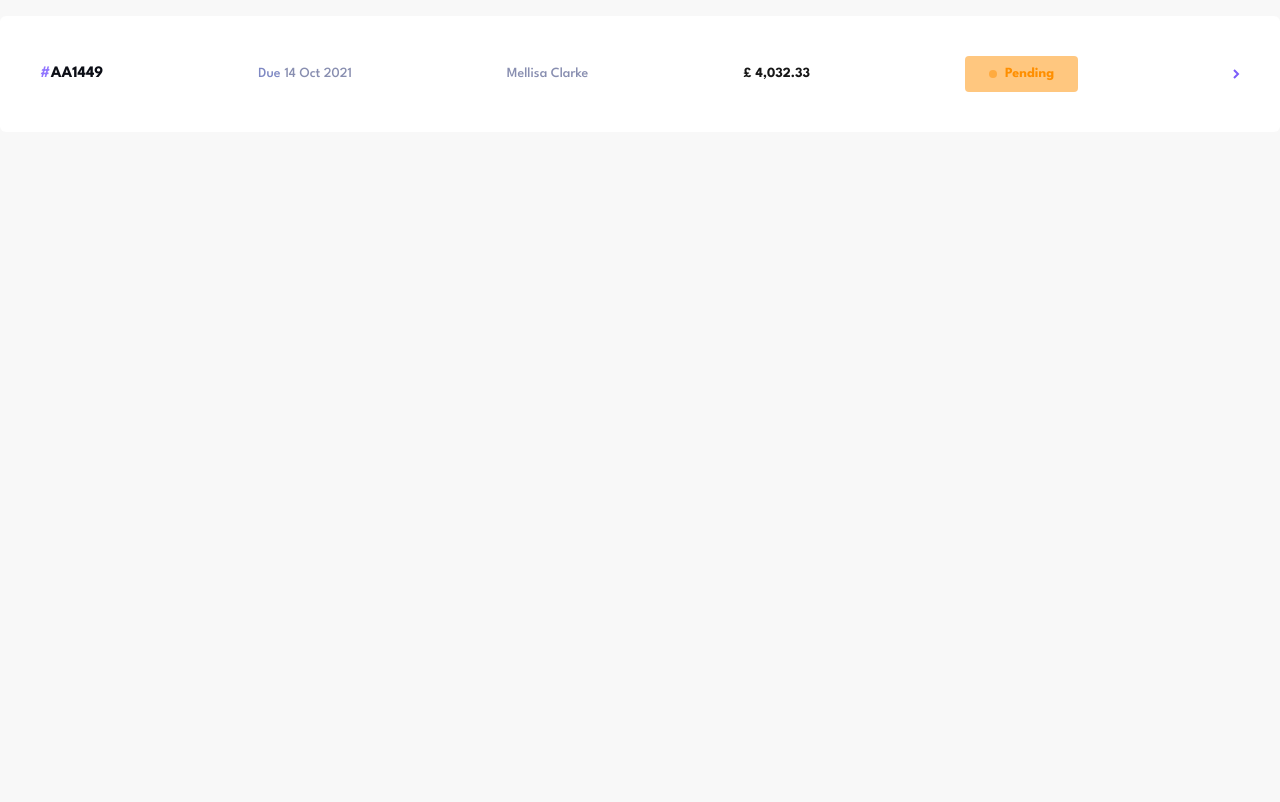
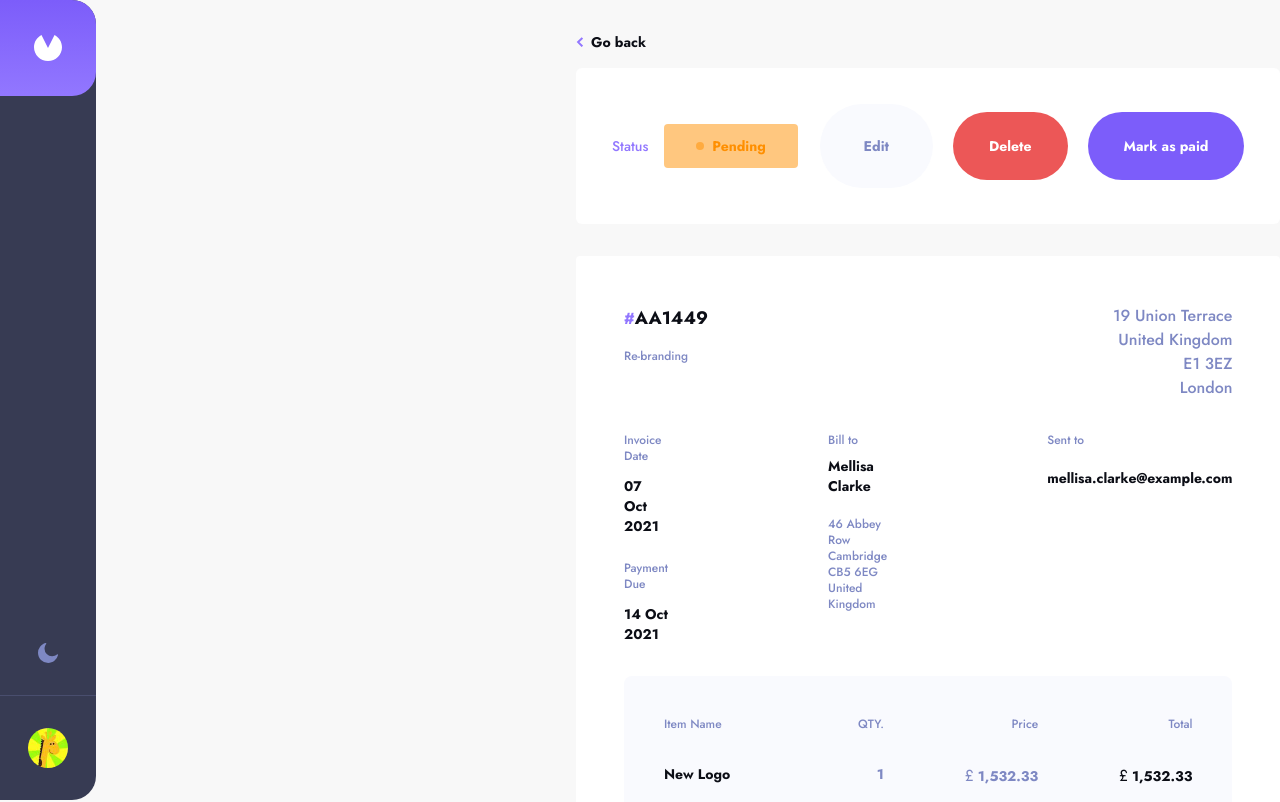
Before and after one commit to ijklmopffs/invoice-app, a Next.js app: page /view/AA1449 in a window 1280 px wide. Shown: the top 802 px of the page. Built offline with nearby package versions, Linux system fonts and the light colour scheme.

Commit message:
view page added

```diff
--- a/app/layout.tsx
+++ b/app/layout.tsx
@@ -1,9 +1,9 @@
 import type { Metadata } from "next";
-import { League_Spartan } from "next/font/google";
+import { Jost } from "next/font/google";
 import { AppProvider } from "@/context/provider";
 import "./globals.css";
 
-const spartan = League_Spartan({ subsets: ["latin"] });
+const jost = Jost({ subsets: ["latin"] });
 
 export const metadata: Metadata = {
   title: "Invoice App",
@@ -18,7 +18,7 @@ export default function RootLayout({
   return (
     <AppProvider>
       <html lang="en">
-        <body className={`${spartan.className} antialiased bg-lightBg`}>
+        <body className={`${jost.className} antialiased bg-lightBg`}>
           {children}
         </body>
       </html>
--- a/app/view/[id]/page.tsx
+++ b/app/view/[id]/page.tsx
@@ -1,43 +1,229 @@
 "use client";
 
-import InvoiceComponent from "@/components/InvoiceComponent";
 import { useProvider } from "@/context/provider";
 import { useParams, useRouter } from "next/navigation";
-import arrowRight from "@/images/icon-arrow-right.svg";
+import arrowLeft from "@/images/icon-arrow-left.svg";
+import Image from "next/image";
+import logo from "@/images/logo.svg";
+import moonIcon from "@/images/icon-moon.svg";
+import avatar from "@/images/image-avatar.jpg";
+import {
+  capitalizeFirstLetter,
+  formatDate,
+  formatMoney,
+} from "@/helpers/helper";
 
 export default function ViewInvoice() {
-  const { getViewById } = useProvider();
+  const { getViewById, invoiceDetails } = useProvider();
+
+  console.log(invoiceDetails);
 
   const params = useParams();
-  //   const router = useRouter();
+  const router = useRouter();
   const id = params.id;
 
+  const invoice = getViewById(id);
+  console.log(invoice);
   if (!id) return <p>Loading...</p>;
 
-  const invoice = getViewById(id);
-  //   const handleBack = () => {
-  //     router.back();
-  //   };
+  const handleBack = () => {
+    router.back();
+  };
 
-  let invoiceDetails;
+  function getStatusStyles(status: string): {
+    textColor: string;
+    bgColor: string;
+  } {
+    const styles: Record<string, { textColor: string; bgColor: string }> = {
+      paid: { textColor: "text-[#33D69F]", bgColor: "bg-[#33D69F]/50" },
+      pending: { textColor: "text-[#FF8F00]", bgColor: "bg-[#FF8F00]/50" },
+      draft: { textColor: "text-[#373B53]", bgColor: "bg-[#373B53]/50" },
+    };
 
-  if (invoice) {
-    invoiceDetails = (
-      <InvoiceComponent
-        id={invoice.id}
-        key={invoice.id}
-        createdAt={invoice.createdAt}
-        paymentDue={invoice.paymentDue}
-        description={invoice.description}
-        paymentTerms={invoice.paymentTerms}
-        clientName={invoice.clientName}
-        clientEmail={invoice.clientEmail}
-        status={invoice.status}
-        total={invoice.total}
-        arrowRight={arrowRight}
-      />
-    );
+    return styles[status] || { textColor: "text-black", bgColor: "bg-white" };
   }
 
-  return <div>{invoiceDetails}</div>;
+  return (
+    <main className="flex gap-[30rem]">
+      <div className="bg-[#373b53] w-24 h-screen rounded-tr-3xl rounded-br-3xl flex flex-col justify-between pb-8">
+        <div className="bg-gradient-to-b from-purple to-lightPurple w-24 h-24 flex items-center justify-center rounded-tr-3xl rounded-br-3xl">
+          <Image src={logo} alt="" className="mx-auto" />
+        </div>
+
+        <div className="flex flex-col items-center justify-center gap-8">
+          <Image src={moonIcon} alt="" />
+          <div className="bg-[#494e6e] w-full h-[1px]" />
+          <Image src={avatar} alt="" className="rounded-full w-10 h-10" />
+        </div>
+      </div>
+
+      <div className="w-[65rem] my-8">
+        <div>
+          <button
+            className="flex items-center gap-2 bg-transparent"
+            onClick={handleBack}
+          >
+            <Image src={arrowLeft} alt="" />
+            <p className="text-darkBeige font-bold text-sm">Go back</p>
+          </button>
+        </div>
+
+        <div className="flex items-center justify-between bg-white rounded-md p-9 mt-4">
+          <div className="flex items-center gap-4">
+            <p className="text-lightPurple font-medium text-sm">Status</p>
+            <div
+              className={`px-8 py-3 rounded flex items-center gap-2 font-bold text-sm ${
+                getStatusStyles(invoice!.status).textColor
+              } ${getStatusStyles(invoice!.status).bgColor}`}
+            >
+              <div
+                className={`w-2 h-2 rounded ${
+                  getStatusStyles(invoice!.status).textColor
+                } ${getStatusStyles(invoice!.status).bgColor}`}
+              ></div>
+              <p>{capitalizeFirstLetter(invoice!.status)}</p>
+            </div>
+          </div>
+
+          <div className="space-x-5">
+            <button className="bg-[#f9fafe] text-lighterPurple font-bold rounded-full px-11 py-8 text-sm">
+              Edit
+            </button>
+            <button className="bg-errorRed text-white font-bold rounded-full px-9 py-6 text-sm">
+              Delete
+            </button>
+            <button className="bg-purple text-white font-bold rounded-full px-9 py-6 text-sm">
+              Mark as paid
+            </button>
+          </div>
+        </div>
+
+        <div className="bg-white rounded mt-8 p-12">
+          <div className="flex justify-between">
+            <div className="space-y-4">
+              <div className="">
+                <span className="text-lightPurple font-bold">#</span>
+                <h3 className="text-darkBeige font-bold inline-block text-lg">
+                  {invoice?.id}
+                </h3>
+              </div>
+
+              <p className="font-medium text-xs text-lighterPurple">
+                {invoice?.description}
+              </p>
+            </div>
+
+            <div className="text-right font-medium text-lighterPurple">
+              <p>{invoice?.senderAddress.street}</p>
+              <p>{invoice?.senderAddress.country}</p>
+              <p>{invoice?.senderAddress.postCode}</p>
+              <p>{invoice?.senderAddress.city}</p>
+            </div>
+          </div>
+
+          <div className="mt-8 flex gap-40">
+            <div className="space-y-6">
+              <div className="space-y-3">
+                <h3 className="text-lighterPurple font-medium text-xs">
+                  Invoice Date
+                </h3>
+                <p className="text-darkBeige font-bold text-sm">
+                  {formatDate(invoice!.createdAt)}
+                </p>
+              </div>
+              <div className="space-y-3">
+                <h3 className="text-lighterPurple font-medium text-xs">
+                  Payment Due
+                </h3>
+                <p className="text-darkBeige font-bold text-sm">
+                  {formatDate(invoice!.paymentDue)}
+                </p>
+              </div>
+            </div>
+            <div>
+              <h3 className="text-lighterPurple font-medium text-xs">
+                Bill to
+              </h3>
+
+              <h2 className="mt-2 font-bold text-darkBeige text-sm">
+                {invoice?.clientName}
+              </h2>
+
+              <div className="mt-5 text-lighterPurple font-medium text-xs">
+                <p>{invoice?.clientAddress.street}</p>
+                <p>{invoice?.clientAddress.city}</p>
+                <p>{invoice?.clientAddress.postCode}</p>
+                <p>{invoice?.clientAddress.country}</p>
+              </div>
+            </div>
+            <div className="space-y-5">
+              <h3 className="text-lighterPurple font-medium text-xs">
+                Sent to
+              </h3>
+              <p className="text-darkBeige font-bold text-sm">
+                {invoice?.clientEmail}
+              </p>
+            </div>
+          </div>
+
+          <div className="mt-8 bg-[#f9fafe] p-10 flex justify-between rounded-tr-lg rounded-tl-lg">
+            <div className="space-y-8">
+              <h2 className="text-lighterPurple font-medium text-xs">
+                Item Name
+              </h2>
+              {invoice?.items.map((item, index) => (
+                <h3 key={index} className="text-darkBeige font-bold text-sm">
+                  {item.name}
+                </h3>
+              ))}
+            </div>
+            <div className="space-y-8">
+              <h2 className="text-lighterPurple font-medium text-xs">QTY.</h2>
+              {invoice?.items.map((item, index) => (
+                <h3
+                  key={index}
+                  className="text-lighterPurple font-bold text-sm text-right"
+                >
+                  {item.quantity}
+                </h3>
+              ))}
+            </div>
+            <div className="space-y-8">
+              <h2 className="text-lighterPurple font-medium text-xs text-right">
+                Price
+              </h2>
+              {invoice?.items.map((item, index) => (
+                <div key={index} className="text-lighterPurple space-x-1">
+                  <span>£</span>
+                  <h3 className="inline-block font-bold text-sm">
+                    {formatMoney(item.price)}
+                  </h3>
+                </div>
+              ))}
+            </div>
+            <div className="space-y-8">
+              <h2 className="text-lighterPurple font-medium text-xs text-right">
+                Total
+              </h2>
+              {invoice?.items.map((item, index) => (
+                <div key={index} className="text-darkBeige space-x-1">
+                  <span>£</span>
+                  <h3 className="inline-block font-bold text-sm">
+                    {formatMoney(item.total)}
+                  </h3>
+                </div>
+              ))}
+            </div>
+          </div>
+          <div className="bg-[#373b53] rounded-bl-lg rounded-br-lg p-10 flex justify-between text-white">
+            <p className="font-medium text-xs">Amount Due</p>
+            <div className="space-x-1 font-bold text-2xl">
+              <span>£</span>
+              <p className="inline-block">{formatMoney(invoice!.total)}</p>
+            </div>
+          </div>
+        </div>
+      </div>
+    </main>
+  );
 }
--- a/data/data.json
+++ b/data/data.json
@@ -24,11 +24,11 @@
       {
         "name": "Brand Guidelines",
         "quantity": 1,
-				"price": 1800.90,
-				"total": 1800.90
+        "price": 1800.9,
+        "total": 1800.9
       }
     ],
-		"total": 1800.90
+    "total": 1800.9
   },
   {
     "id": "XM9141",
@@ -55,17 +55,17 @@
       {
         "name": "Banner Design",
         "quantity": 1,
-				"price": 156.00,
-				"total": 156.00
+        "price": 156.0,
+        "total": 156.0
       },
       {
         "name": "Email Design",
         "quantity": 2,
-				"price": 200.00,
-				"total": 400.00
+        "price": 200.0,
+        "total": 400.0
       }
     ],
-		"total": 556.00
+    "total": 556.0
   },
   {
     "id": "RG0314",
@@ -160,8 +160,8 @@
       {
         "name": "Brand Guidelines",
         "quantity": 1,
-				"price": 2500.00,
-				"total": 2500.00
+        "price": 2500.0,
+        "total": 2500.0
       }
     ],
     "total": 4032.33
```
Lines whose indentation alone changed are shown as unchanged.
